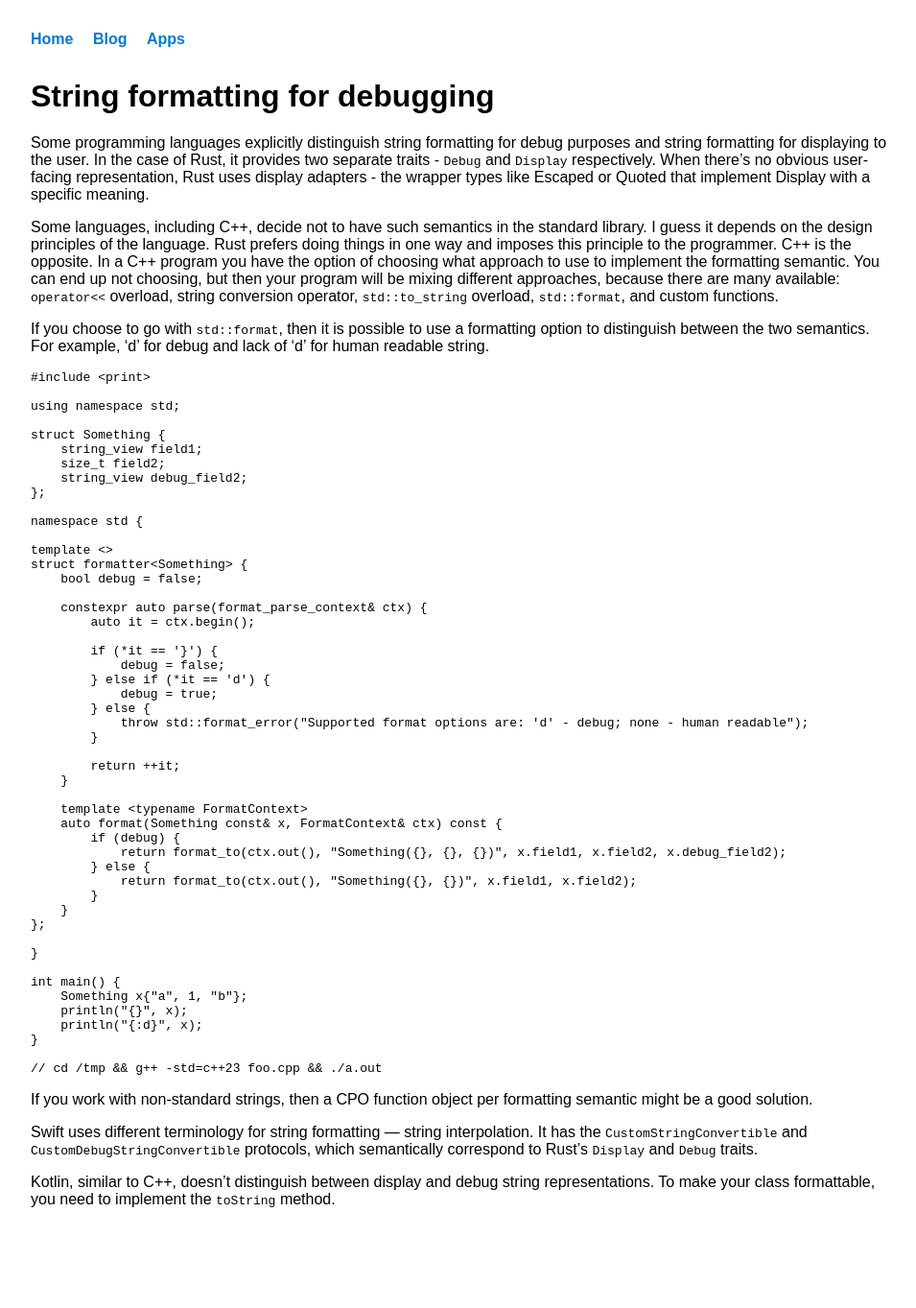
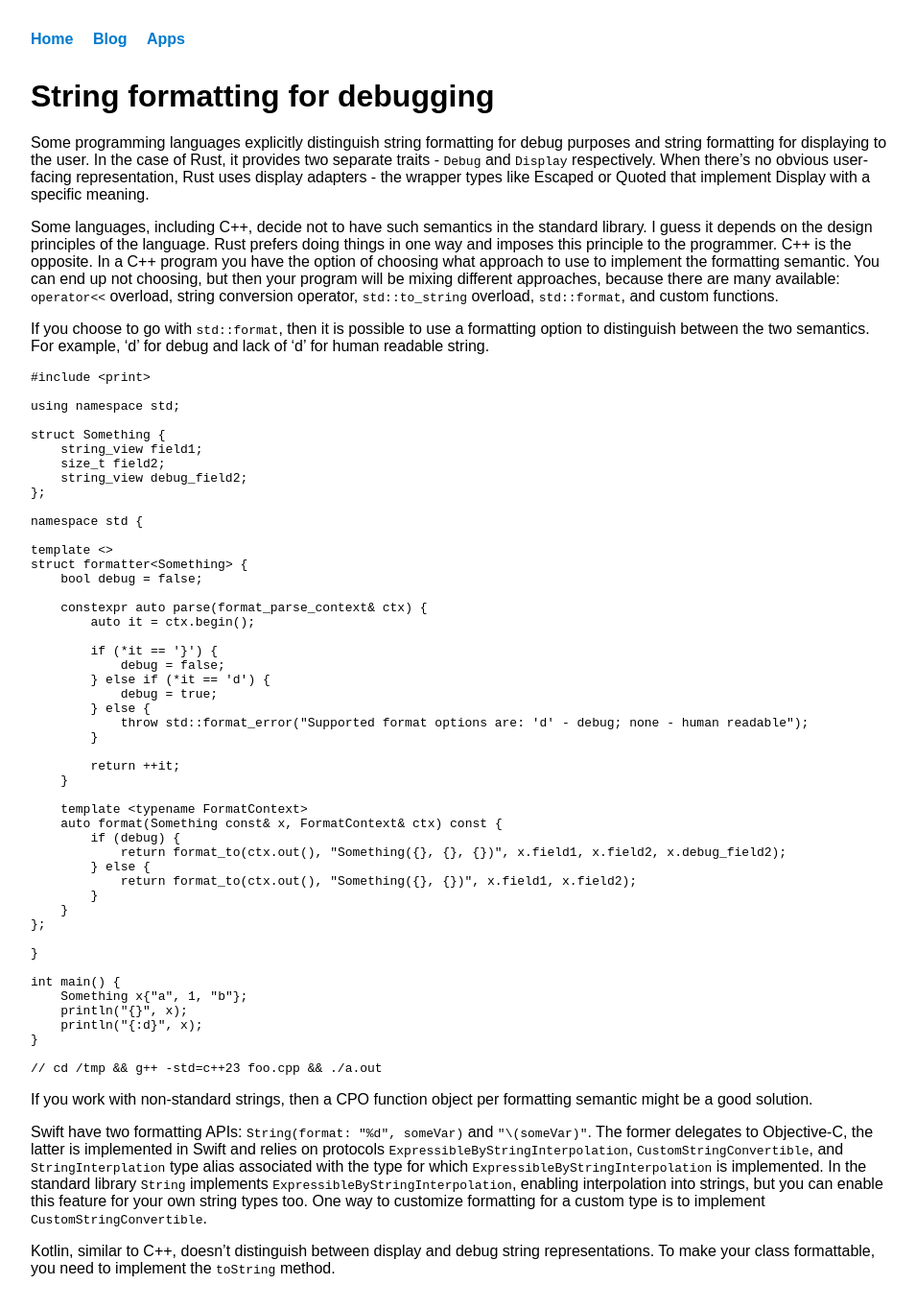
Before and after one commit to nicktrandafil/nicktrandafil.github.io, a Jekyll site: the page built from _posts/2025-07-13-string-formatting.md, in a window 1280 px wide. Shown: the whole page at 96% size, without its empty margins (158-1113 px from the left). Built offline with Jekyll 4.4.1, drawn with Linux system fonts in a browser that asks for light colours; before the commit the page ends 1291 px from its top, so only the background shows below that.

Commit message:
Extend the string formatting blogpost

```diff
--- a/_posts/2025-07-13-string-formatting.md
+++ b/_posts/2025-07-13-string-formatting.md
@@ -66,6 +66,6 @@ int main() {
 
 If you work with non-standard strings, then a CPO function object per formatting semantic might be a good solution.
 
-Swift uses different terminology for string formatting — string interpolation. It has the `CustomStringConvertible` and `CustomDebugStringConvertible` protocols, which semantically correspond to Rust’s `Display` and `Debug` traits.
+Swift have two formatting APIs: `String(format: "%d", someVar)` and `"\(someVar)"`. The former delegates to Objective-C, the latter is implemented in Swift and relies on protocols `ExpressibleByStringInterpolation`, `CustomStringConvertible`, and `StringInterplation` type alias associated with the type for which `ExpressibleByStringInterpolation` is implemented. In the standard library `String` implements `ExpressibleByStringInterpolation`, enabling interpolation into strings, but you can enable this feature for your own string types too. One way to customize formatting for a custom type is to implement `CustomStringConvertible`.
 
 Kotlin, similar to C++, doesn’t distinguish between display and debug string representations. To make your class formattable, you need to implement the `toString` method.
```
